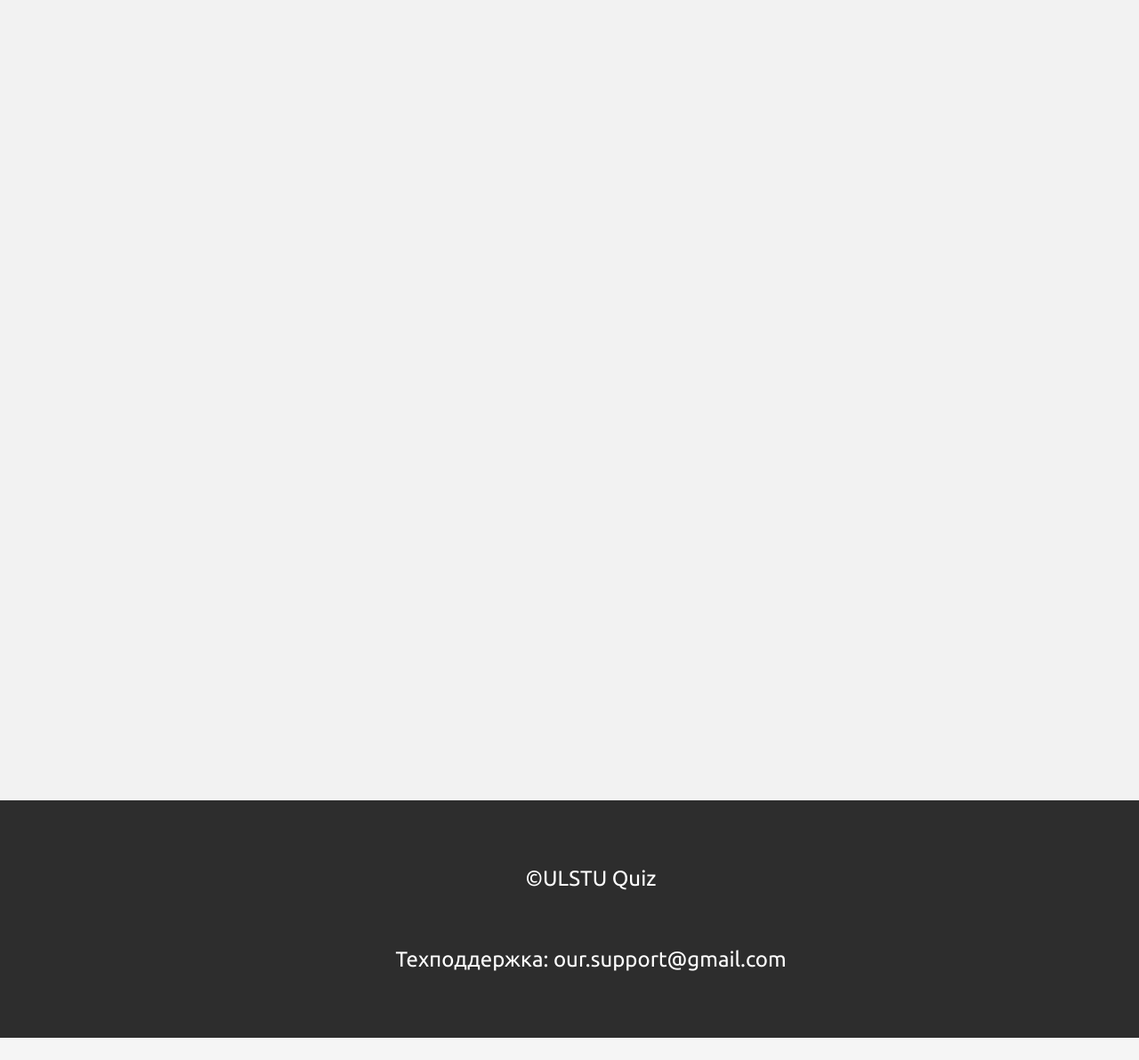
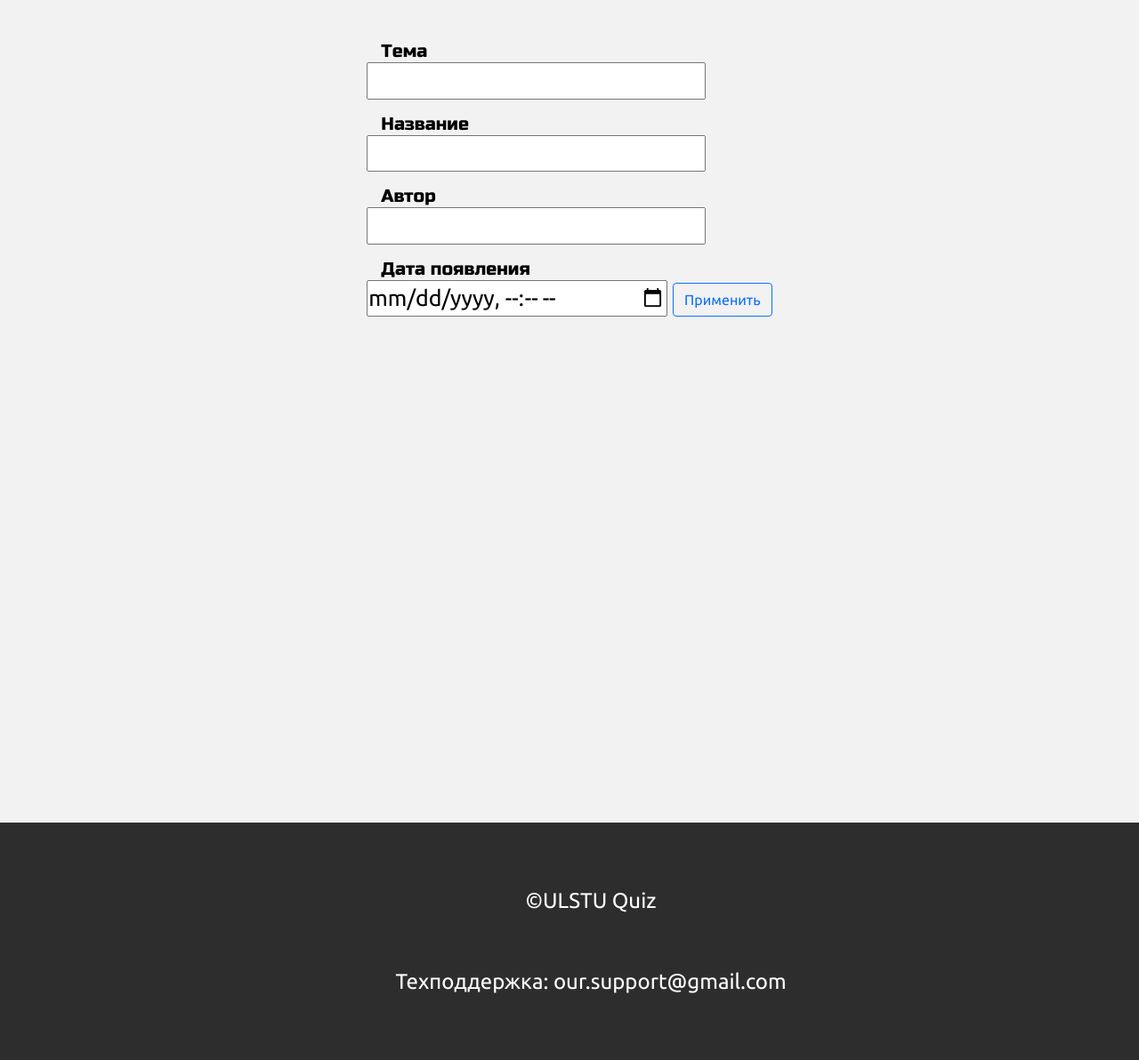
Before and after one commit to thebadfordota/ulstu-quiz, a Django app: page / in a window 1280 px wide. Shown: the part 72-1264 px from the top of the page at 89% size. Before the commit the page ends 1239 px from the top, so only its background shows below. Run offline with Django 4.2, Linux system fonts and the light colour scheme; data that the repository does not hold is empty; some libraries are stand-ins or nearby versions.

Commit message:
some changes

```diff
--- a/server/accounts/views.py
+++ b/server/accounts/views.py
@@ -75,7 +75,7 @@ class StudyGroupListView(ListView):
     """
     View для списка групп.
     """
-    paginate_by = 10
+    paginate_by = 6
     model = StudyGroup
     template_name = "accounts/group-list.html"
     context_object_name = "group_info"
--- a/server/main/static/main/css/styles.css
+++ b/server/main/static/main/css/styles.css
@@ -62,9 +62,7 @@ p {
 
 .main_welcome {
     display: flex;
-    margin: auto;
-    margin-top: 30px;
-    margin-bot: 25px;
+    margin: 30px auto 25px;
     flex-direction: column;
     background-size: cover;
     background-position: 50% 50%;
@@ -235,6 +233,7 @@ header {
     text-align: justify;
     text-align-last: left;
     text-indent: 2em;
+    margin-top: 1em;
 }
 
 .p_center {
@@ -248,3 +247,13 @@ header {
 .list-h5 {
     margin: 0.5rem auto;
 }
+
+.filter_block {
+    display: block;
+    min-width: 23rem;
+}
+
+.filter_margin {
+    margin: 1rem 1rem 0 1rem;
+    text-align: left;
+}
--- a/server/main/templates/main/index.html
+++ b/server/main/templates/main/index.html
@@ -3,6 +3,20 @@
 {% load crispy_forms_tags %}
 {% block title %} {{ title }} {% endblock %}
 {% block content %}
+<div class="">
+    <div class="">
+        <form action="" method="get">
+            <h5 class="filter_margin">Тема</h5>
+            <input type="text">
+            <h5 class="filter_margin">Название</h5>
+            <input type="text">
+            <h5 class="filter_margin">Автор</h5>
+            <input type="text">
+            <h5 class="filter_margin">Дата появления</h5>
+            <input type="datetime-local">
+            <button class="btn btn-outline-primary" type="submit">Применить</button>
+        </form>
+    </div>
     <div class="row">
         {% for el in test_info %}
         <div class="col text-center">
@@ -20,12 +34,10 @@
                     <li class="list-group-item">Автор: {{ el.author_id }}</li>
                     <li class="list-group-item">Дата появления: {{ el.appearance_date }}</li>
                 </ul>
-            <div class="card-body mb-3">
-                <button type="button" class="btn btn-outline-primary" style="width: 110px; height: 60px;
-margin-top: 20px;" onclick="window.location.href='{% url 'main:about_test' pk=el.pk %}'">Описание
+                <div class="card-body btn-group btn-group-lg">
+                    <button type="button" class="btn btn-outline-primary" style="" onclick="window.location.href='{% url 'main:about_test' pk=el.pk %}'">Описание
                     </button>
-                <button type="button" class="btn btn-outline-success" style="width: 135px; height: 60px;
-margin-top: 20px;" onclick="">Начать тест
+                    <button type="button" class="btn btn-outline-success" style="" onclick="">Начать тест
                     </button>
                 </div>
             </div>
@@ -33,4 +45,5 @@ margin-top: 20px;" onclick="">Начать тест
 
         {% endfor %}
     </div>
+</div>
 {% endblock %}
--- a/server/main/templates/main/test-info.html
+++ b/server/main/templates/main/test-info.html
@@ -4,9 +4,9 @@
 {% block content %}
 <h2>{{ heading }} «{{ test_info.name }}»</h2>
 <div class="main_center">
-    <div class="about_left" style="margin: auto; margin-top: 0; margin-right: 150px; ">
+    <div class="about_left col" style="margin-right: 4rem">
         <img src='{% static "main/images/insurance-default-image.jpg" %}'
-             style="width: 250px; height: 250px; border-radius: 50%;">
+             style="width: 20rem; height: 20rem; border-radius: 50%; display: block">
     </div>
     <div class="about_right">
         <div class="profile_info">
--- a/server/server/settings.py
+++ b/server/server/settings.py
@@ -25,7 +25,7 @@ SECRET_KEY = os.environ.get("SECRET_KEY", "django-insecure-k4gmxx(5kwf(2lwbkzxxs
 # SECURITY WARNING: don't run with debug turned on in production!
 DEBUG = int(os.environ.get("DEBUG", default=1))
 
-ALLOWED_HOSTS = os.environ.get("DJANGO_ALLOWED_HOSTS", default="localhost 127.0.0.1 [::1]").split(" ")
+ALLOWED_HOSTS = os.environ.get("DJANGO_ALLOWED_HOSTS", default="localhost 127.0.0.1 0.0.0.0 [::1]").split(" ")
 
 
 # Application definition
```
Also changed, not shown: server/accounts/templates/accounts/group-list.html (+8 -9 lines), server/accounts/templates/accounts/group-student-list.html (+4 -5 lines), server/accounts/templates/accounts/profile.html (+9 -7 lines). Lines whose indentation alone changed are shown as unchanged.
